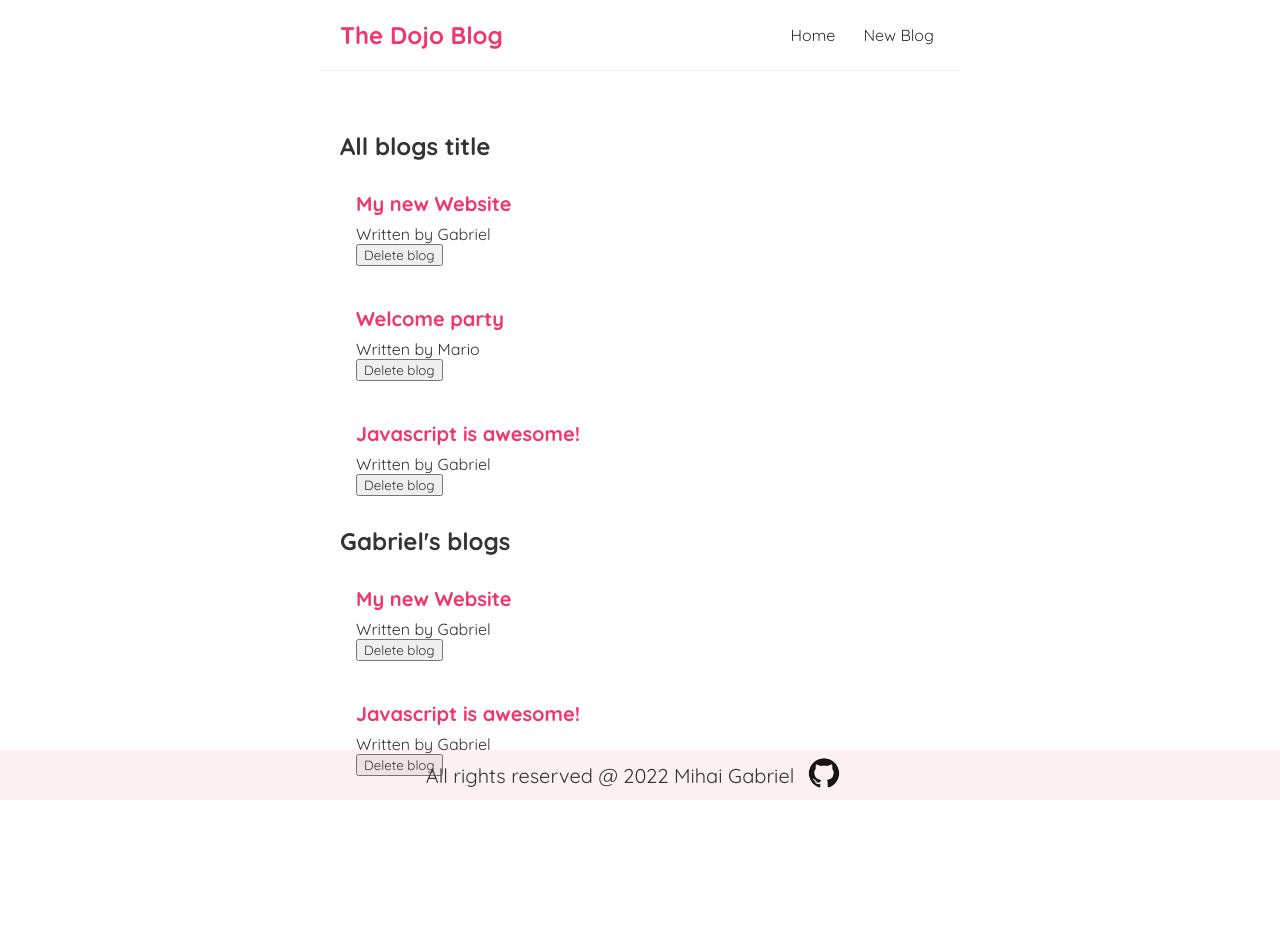
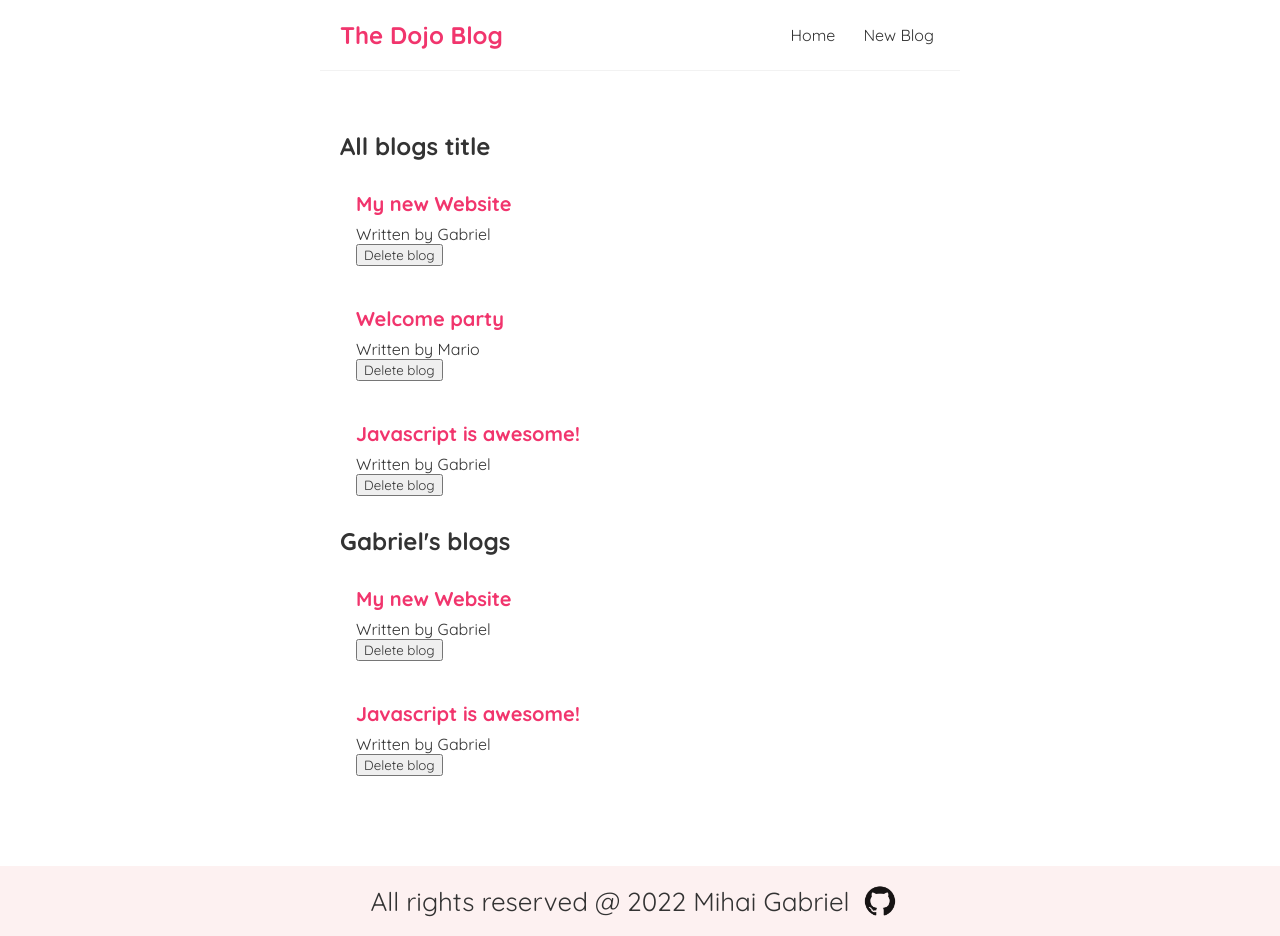
Before and after one commit to mihai-gabriel1/Dojo-blog, a React (Create React App) app: page / in a window 1280 px wide. Before the commit the page ends 866 px from the top, so only its background shows below. Built offline with nearby package versions, Linux system fonts and the light colour scheme.

Commit message:
Footer has been added along with a github logo with an anchor to my github profile.

```diff
--- a/src/index.css
+++ b/src/index.css
@@ -58,17 +58,13 @@
 
 .footer {
   /* background-color: rgba(255, 5, 5, 0.033); */
-  font-size: 20px;
-  height: 50px;
+  font-size: 26px;
+  height: 70px;
   display: flex;
   align-items: center;
   justify-content: center;
   text-align: center;
   background-color: rgba(225, 48, 48, 0.067);
-  position: fixed;
-  bottom: 0;
-  left: 0;
-  right: 0;
 }
 
 .footer p {
@@ -78,7 +74,15 @@
 .github {
   width: 40px;
   height: 40px;
+  display: flex;
   border-radius: 100%;
   padding: 10px;
   mix-blend-mode: multiply;
+  transition: transform 0.7s ease-in-out;
 }
+.github:hover {
+  transform: rotate(360deg);
+}
+
+/* PROIECTUL RESPONSIVE */
+/* FIX THE FOOTER, E OUT OF THE FLOW PE ECRANE MICI SI ACOPERA CONTENTUL */
```
Also changed, not shown: 6 other files (tests, documents, lock files or other folders).
